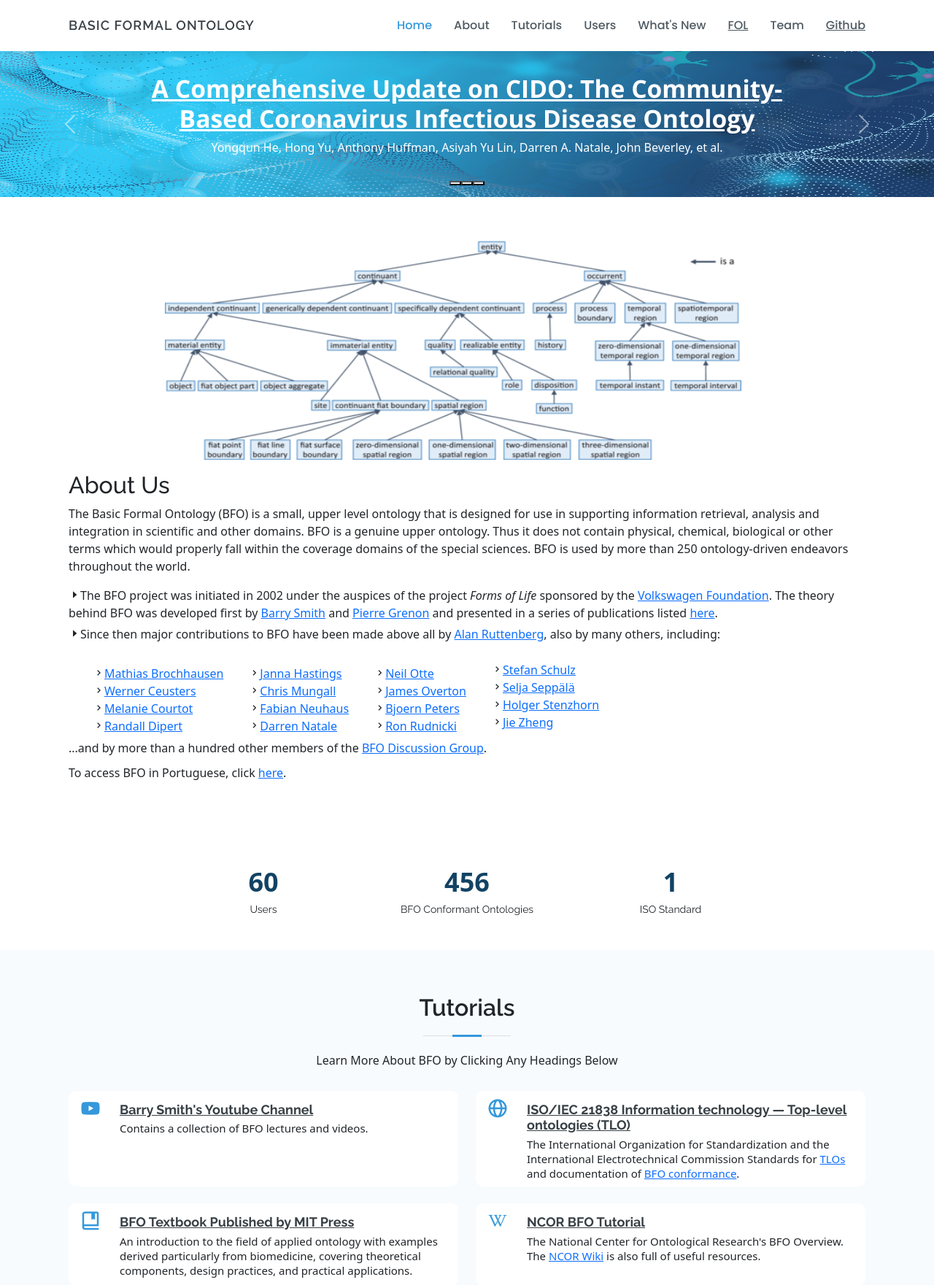
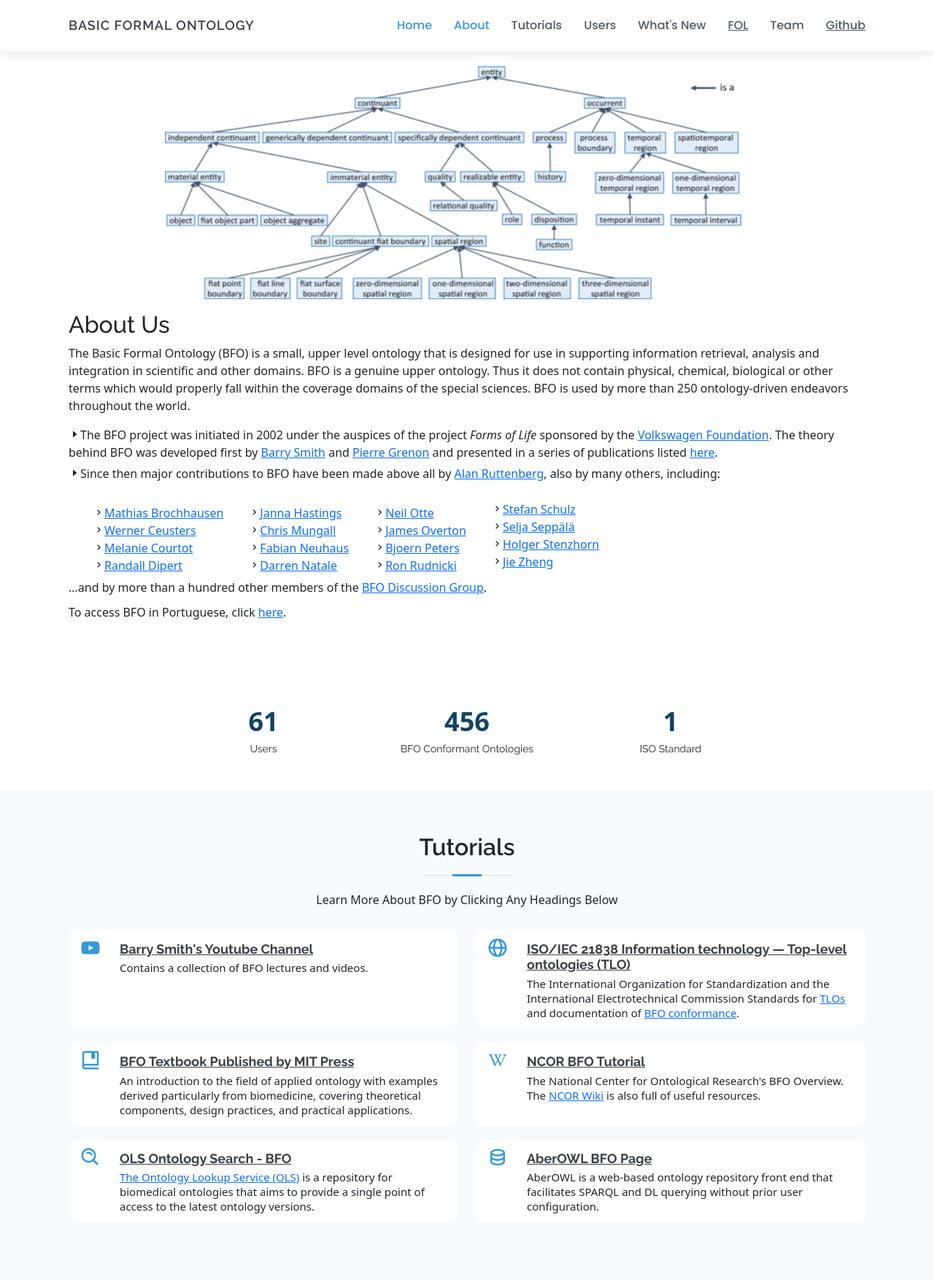
Before and after one commit to SydCo99/bfo-new-site, a Django app: template templates/index.html in a window 1280 px wide. Shown: the top 1761 px of the page at 73% size. Run offline with Django 3.2, Linux system fonts and the light colour scheme; the template is opened without the code that fills it, so the values that code supplies are empty; some libraries are stand-ins or nearby versions.

Commit message:
removed carousel and refreshed whats new contents

```diff
--- a/templates/index.html
+++ b/templates/index.html
@@ -45,7 +45,8 @@
   <script type="text/javascript" charset="utf8" src="https://cdn.datatables.net/1.12.1/js/jquery.dataTables.js"></script>
   <script src="https://ajax.googleapis.com/ajax/libs/jquery/3.4.1/jquery.min.js"></script>
   <script type="text/javascript">
-  var dataSet = [[['Misagh Zahiri Esfahani', ' Maryam Ahmadi', ' Iman Adibi'],'Ontology for Symptomatic Treatment of Multiple Sclerosis',
+  var dataSet = [[['Misagh Zahiri Esfahani', ' Maryam Ahmadi', ' Iman Adibi'],
+  'Ontology for Symptomatic Treatment of Multiple Sclerosis',
   '2022',
   'The Korean Society of Medical Informatics (KAMJE)',
   'https://www.scilit.net/article/215cb5473fb6cc2ded368aa7b6355a8a'],
@@ -63,17 +64,7 @@
    '  Ling Zheng',
    '  Yehoshua Perl',
    '  Zhigang Wang',
-   '   Yingtong Liu',
-   '  Edison Ong',
-   '  Yang Wang',
-   '  Philip Huang',
-   '  Long Tran',
-   '  Jinyang Du',
-   '  Zalan Shah',
-   '  Easheta Shah',
-   '  Roshan Desai',
-   '  Hsin-Hui Huang',
-   '  Yujia Tian',
+   '  Yingtong Liu',
    '  et al.'],
   'A comprehensive update on CIDO: the community-based coronavirus infectious disease ontology',
   '2022',
@@ -109,7 +100,7 @@
    '  Chris Paredis'],
   'Developing Domain Ontologies and an Integration Ontology to Support Modeling and Simulation of Next-Generation Ground Vehicle Systems',
   '2022',
-  ' SAE International',
+  'SAE International',
   'https://www.scilit.net/article/fc5a95a56fee6063c94029a9e7e06766'],
  [['Farhad Ameri', ' Evan Wallace', '  Reid Yoder', ' Frank Riddick'],
   'Enabling Traceability in Agri-Food Supply Chains Using an Ontological Approach',
@@ -143,10 +134,7 @@
    ' Bruce Schultz',
    '  Jürgen Klein',
    ' Marc Jacobs',
-   ' Philippe Ryvlin',
-   '  Sumit Madan',
-   ' Martin Hofmann-Apitius',
-   ' Alpha Tom Kodamullil'],
+   '  et al.'],
   'The Epilepsy Ontology: a community-based ontology tailored for semantic interoperability and text-mining',
   '2022',
   'Research Square',
@@ -225,8 +213,8 @@
   '2021',
   'Hindawi Limited',
   'https://www.scilit.net/article/1fd710095ce580a8e7f8cb33aa35c7ab'],
- [['Ling Wan',
-   '  Justin Song',
+ [[' Ling Wan',
+   '   Justin Song',
    '  Virginia He',
    '  Jennifer Roman',
    '  Grace Whah',
@@ -321,8 +309,7 @@
    ' Jianmin Wu',
    ' Jeffrey L. Curtis',
    ' Barry Smith',
-   ' Alexander V. Alekseyenko',
-   ' Jihad S. Obeid'],
+   '  et al.'],
   'OHMI: the ontology of host-microbiome interactions',
   '2019',
   'Springer Nature',
@@ -370,16 +357,6 @@
    ' David Fichtmueller',
    ' Falko Glöckler',
    ' Anton Güntsch',
-   '  Robert Guralnick',
-   ' Jana Hoffmann',
-   '  Niels Klazenga',
-   ' James Macklin',
-   '  Paul J. Morris',
-   ' Deborah L Paul',
-   ' Mareike Petersen',
-   ' Tim Robertson',
-   '  Joel Sachs',
-   ' David Shorthouse',
    '  et al.'],
   'Integrating ABCD and DarwinCore: Toward a better foundation for biodiversity information standards',
   '2019',
@@ -546,7 +523,7 @@
   '2017',
   'Springer Nature',
   'https://www.scilit.net/article/acb400aad6fc2edae7da3e3207b6d20b'],
- [['Stefan Schulz', ' Martin Boeker', '  Catalina Martinez-Costa'],
+ [['Stefan Schulz', '  Martin Boeker', '  Catalina Martinez-Costa'],
   'The BioTop Family of Upper Level Ontological Resources for Biomedicine.',
   '2017',
   'None',
@@ -685,7 +662,10 @@
   '2015',
   'MIT Press - Journals',
   'https://www.scilit.net/article/e1bb33c73bac7e133e55a4a00019d0f9'],
- [['Asami Suzuki', ' Takako Takai-Igarashi', ' Jun Nakaya', ' Hiroshi Tanaka'],
+ [['Asami Suzuki',
+   ' Takako Takai-Igarashi',
+   ' Jun Nakaya',
+   '  Hiroshi Tanaka'],
   'Development of an Ontology for Periodontitis',
   '2015',
   'Springer Nature',
@@ -725,8 +705,7 @@
    ' T. N. Arvanitis',
    ' A. Taweel',
    ' B. C. Delaney',
-   ' A. Burgun',
-   ' J. -F. Ethier'],
+   '  et al.'],
   'Clinical Data Integration Model',
   '2015',
   'Georg Thieme Verlag KG',
@@ -787,13 +766,7 @@
    '  Thomai Gklarou-Stavropoulou',
    '  Matthias Brochhausen',
    '  Konstantinos Tarabanis',
-   '  Thanassis Bouras',
-   ' David Tian',
-   ' Aristos Aristodimoux',
-   '  Athos Antoniadesx',
-   '  Christos Georgousopoulos',
-   '  Manfred Hauswirth',
-   ' Stefan Decker'],
+   '  et al.'],
   'An Ontology for Clinical Trial Data Integration',
   '2013',
   'Institute of Electrical and Electronics Engineers (IEEE)',
@@ -816,13 +789,7 @@
    '  Éamonn Ó Tuama',
    '  Zack Murrell',
    ' Cynthia Parr',
-   '  Bob Robbins',
-   ' Dmitry Schigel',
-   '  Brian Stucky',
-   '  Ramona Walls',
-   '  John Wieczorek',
-   ' Norman Morrison',
-   '  John Wooley'],
+   '  et al.'],
   'Clarifying Concepts and Terms in Biodiversity Informatics',
   '2013',
   'Springer Nature',
@@ -852,7 +819,7 @@
    ' Gareth Owen',
    '  Steve Turner',
    '  Mark Williams',
-   ' Christoph Steinbeck'],
+   '  et al.'],
   'The ChEBI reference database and ontology for biologically relevant chemistry: enhancements for 2013',
   '2012',
   'Oxford University Press (OUP)',
@@ -885,7 +852,7 @@
    ' Amit P Sheth',
    ' Mark Carrington',
    ' Matthew Berriman',
-   ' Satya S Sahoo'],
+   '  et al.'],
   'The Ontology for Parasite Lifecycle (OPL): towards a consistent vocabulary of lifecycle stages in parasitic organisms',
   '2012',
   'Springer Nature',
@@ -1004,16 +971,7 @@
    '  Howard Rush',
    '  Chris Mungall',
    '  Trish Whetzel',
-   ' Mark A. Musen',
-   ' Brian D. Athey',
-   ' Lindsay Cowell',
-   ' Gilbert S. Omenn',
-   ' Alexander D. Diehl',
-   '  Barry Smith',
-   '  Harry Mobley',
-   ' Zuoshuang Xiang',
-   ' Bjoern Peters',
-   ' Alan Ruttenberg'],
+   '  et al.'],
   'VO: Vaccine Ontology',
   '2009',
   'Springer Nature',
@@ -1103,17 +1061,17 @@
   '10.5167',
   'https://www.scilit.net/article/7fd7985600a198caa75a3d23951164ce'],
  [['Barry Smith'],
-  'The Birth of Ontology',
+  'The birth of ontology',
   '2022',
   ' Journal of Knowledge Structures and Systems 3 (1):57-66',
   'https://philpapers.org/rec/AUGTBO-2'],
  [['Barry Smith', ' Rita Giuffrida'],
-  'Ontocommons in the Standardization Environment',
+  'Ontocommons in the standardization environment',
   '2022',
   ' OntoCommons',
   'https://philpapers.org/rec/SMIOIT-3'],
  [['Barry Smith'],
-  'Ontology as Product-Service System: Lessons Learned From GO, BFO and DOLCE',
+  'Ontology as Product-Service System: Lessons Learned from GO, BFO and DOLCE',
   '2019',
   ' In Proceedings of the 10th International Conference on Biomedical Ontology (ICBO), Buffalo, NY',
   'https://philpapers.org/rec/SMIOAP-5'],
@@ -1129,22 +1087,17 @@
   ' In Proceedings of the Joint Ontology Workshops (JOWO), Graz',
   'https://philpapers.org/rec/SMIAFL-3'],
  [['Niels Grewe', ' Ludger Jansen', ' Barry Smith'],
-  'Permanent Generic Relatedness and Silent Change',
+  'Permanent generic relatedness and silent change',
   '2016',
   ' In Formal Ontology and Information Systems CEUR, Vol 1060 pp 1-5',
   'https://philpapers.org/rec/GREPGR'],
  [['Ong Edison: Xiang', ' Zheng Jie', ' Barry Smith', ' He Yongqun'],
-  'Ontobull and BFOConvert: Web-Based Programs to Support Automatic Ontology Conversion',
+  'Ontobull and BFOConvert: Web-based programs to support automatic ontology conversion',
   '2016',
   ' Proceedings of the Joint International Conference on Biological Ontology and Biocreative 1747',
   'https://philpapers.org/rec/ONGOAB'],
- [['Robert Arp', ' Barry Smith', ' Andrew D. Spear'],
-  'Building Ontologies with Basic Formal Ontology',
-  '2015',
-  ' Cambridge, MA: MIT Press',
-  'https://philpapers.org/rec/ARPBOW'],
  [['Barry Smith', ' Kevin Mulligan'],
-  'Framework for Formal Ontology',
+  'Framework for formal ontology',
   '1983',
   ' Topoi 2 (1):73-85',
   'https://philpapers.org/rec/SMIFFF']];
@@ -1218,66 +1171,6 @@
     </div>
   </header><!-- End Header -->
 
-  <!-- ======= Hero Section ======= -->
-  <section id="hero" style="height: 200px;">
-    <div id="carouselExampleCaptions" class="carousel slide" data-mdb-ride="carousel">
-      <div class="carousel-indicators">
-        <button
-          type="button"
-          data-mdb-target="#carouselExampleCaptions"
-          data-mdb-slide-to="0"
-          class="active"
-          aria-current="true"
-          aria-label="Slide 1"
-        ></button>
-        <button
-          type="button"
-          data-mdb-target="#carouselExampleCaptions"
-          data-mdb-slide-to="1"
-          aria-label="Slide 2"
-        ></button>
-        <button
-          type="button"
-          data-mdb-target="#carouselExampleCaptions"
-          data-mdb-slide-to="2"
-          aria-label="Slide 3"
-        ></button>
-      </div>
-      <div class="carousel-inner">
-        <div class="carousel-item active">
-
-          <img src="../assets/img/carouselimg8.jpg" style="height: 200px;" alt="Data Img"/>
-          <div class="carousel-caption d-none d-md-block">
-            <h5><a href="https://www.scilit.net/article/40ec7cf9b7afc4ebe0a8945f4fa545a4">A Comprehensive Update on CIDO: The Community-Based Coronavirus Infectious Disease Ontology</a></h5>
-            <p>Yongqun He, Hong Yu, Anthony Huffman, Asiyah Yu Lin, Darren A. Natale, John Beverley, et al.</p>
-          </div>
-        </div>
-        <div class="carousel-item">
-          <img src="../assets/img/carouselimg.jpg" style="height: 200px;" alt="Data img"/>
-          <div class="carousel-caption d-none d-md-block">
-            <h5><a href="https://www.scilit.net/article/314d6e5d1352ca462a6339636ccebdc4">An Ontology for Prognostic Health Management in Spacecraft Avionics</a></h5>
-            <p>Michael Cullen Halvorson, Noah Moyers, I. Dale Thomas</p>
-          </div>
-        </div>
-        <div class="carousel-item">
-          <img src="../assets/img/carouselimg2.jpg" style="height: 200px;" alt="Data img"/>
-          <div class="carousel-caption d-none d-md-block">
-            <h5><a href="https://www.scilit.net/article/b5f3dee397d2dc448fa93dfaa99384d7">Core Ontology for Describing Production Equipment According to Intelligent Production</a></h5>
-            <p>Lidiia Vlasenko, Nataliia Lutska, Nataliia Zaiets, Igor Korobiichuk, Serhii Hrybkov</p>
-          </div>
-        </div>
-      </div>
-      <button class="carousel-control-prev" type="button" data-mdb-target="#carouselExampleCaptions" data-mdb-slide="prev">
-        <span class="carousel-control-prev-icon" aria-hidden="true"></span>
-        <span class="visually-hidden">Previous</span>
-      </button>
-      <button class="carousel-control-next" type="button" data-mdb-target="#carouselExampleCaptions" data-mdb-slide="next">
-        <span class="carousel-control-next-icon" aria-hidden="true"></span>
-        <span class="visually-hidden">Next</span>
-      </button>
-    </div>
-  </section><!-- End Hero -->
-
   <main id="main">
 
     <!-- ======= About Section ======= -->
@@ -1288,9 +1181,9 @@
             <figure style = "display: flex;
             align-items: center;
             justify-content: center;
-            padding-top: 0px;
+            padding-top: 30px;
             padding-right:50px;">
-              <img src="../assets/img/bfohierarchy.png" class="img-fluid" alt="bfo hierarchy" style="width:75%;height:300px;">
+              <img src="../assets/img/bfohierarchy.png" class="img-fluid" alt="bfo hierarchy" style="width:75%;height:320px;">
             </figure>
             <br>
             <h2>About Us</h2>
@@ -1359,7 +1252,7 @@
           <div class="col-lg-3 col-6">
             <div class="count-box">
               <i class="bi bi-person"></i>
-              <span data-purecounter-start="0" data-purecounter-end="60" data-purecounter-duration="1" class="purecounter"></span>
+              <span data-purecounter-start="0" data-purecounter-end="61" data-purecounter-duration="1" class="purecounter"></span>
               <p>Users</p>
             </div>
           </div>
@@ -1545,7 +1438,7 @@
       </div>
       <br>
       <div class="social-links text-center text-md-right pt-3 pt-md-2 ">
-        <h6 style="margin-left: 20px; margin-top:10px;">Last Updated On: 11/16/22</h6>
+        <h6 style="margin-left: 20px; margin-top:10px;">Last Updated On: 01/16/23</h6>
       </div>
     </div>
 
--- a/templates/users.html
+++ b/templates/users.html
@@ -2361,7 +2361,7 @@
     </div>
     <br>
     <div class="social-links text-center text-md-right pt-3 pt-md-2 ">
-      <h6 style="margin-left: 20px; margin-top:10px;">Last Updated On: 11/16/22</h6>
+      <h6 style="margin-left: 20px; margin-top:10px;">Last Updated On: 01/16/23</h6>
     </div>
   </div>
 
```
Also changed, not shown: assets/newpubs.csv (+18 -19 lines), scraper-functions/newpubs.csv (+20 -21 lines), 2 other files.
